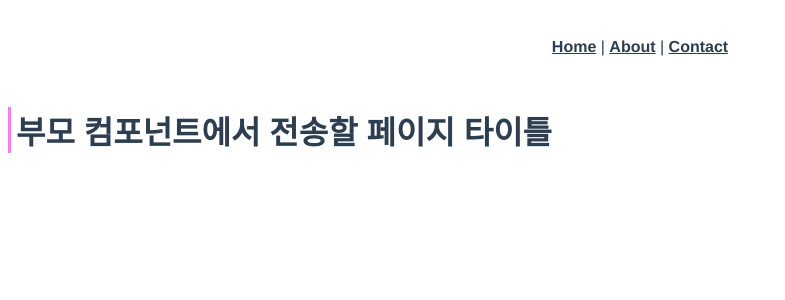
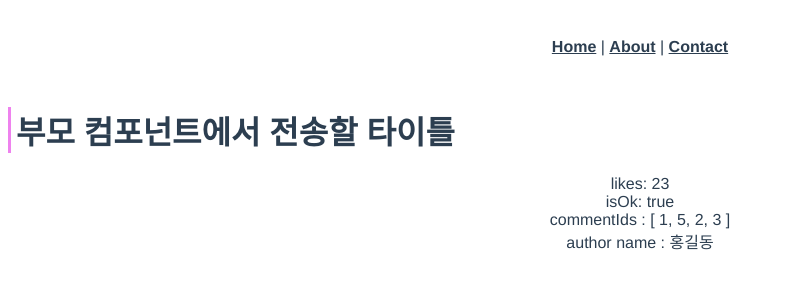
Before and after one commit to manyyeon/study_vue, a Vue app: page /dataBindingExample in a window 1280 px wide. Shown: the top 300 px of the page, without its empty margins (0-785 px from the left). Built offline with nearby package versions, Linux system fonts and the light colour scheme; what vue-sweetalert2 would draw is missing.

Commit message:
부모 컴포넌트에서 자식 컴포넌트로 데이터 전달

```diff
--- /dev/null
+++ b/src/views/ChildComponent.vue
@@ -0,0 +1,42 @@
+<template>
+  <div>
+    <div>likes: {{ likes }}</div>
+    <div>isOk: {{ isOk }}</div>
+    <div>commentIds : {{ commentIds }}</div>
+    <div>author name : {{ author.name }}</div>
+  </div>
+</template>
+
+<script>
+export default {
+  components: {},
+  data() {
+    return {
+      sampleData: "",
+    };
+  },
+  props: {
+    likes: {
+      type: Number,
+      default: 0,
+    },
+    isOk: {
+      type: Boolean,
+      default: false,
+    },
+    commentIds: {
+      type: Array,
+    },
+    author: {
+      type: Object,
+    },
+  },
+  setup() {},
+  created() {},
+  mounted() {},
+  unmounted() {},
+  methods: {},
+};
+</script>
+
+<style scoped></style>
--- a/src/views/DataBindingExample.vue
+++ b/src/views/DataBindingExample.vue
@@ -1,17 +1,29 @@
 <template>
   <div>
-    <PageTitle title="부모 컴포넌트에서 전송할 페이지 타이틀" />
+    <page-title :title="title" />
+    <ChildComponent
+      :likes="23"
+      :isOk="true"
+      :commentIds="commentIds"
+      :author="author"
+    />
   </div>
 </template>
 
 <script>
 import PageTitle from "../components/PageTitle.vue";
+import ChildComponent from "./ChildComponent.vue";
 
 export default {
-  components: { PageTitle },
+  components: { "page-title": PageTitle, ChildComponent },
   data() {
     return {
-      sampleData: "",
+      title: "부모 컴포넌트에서 전송할 타이틀",
+      commentIds: [1, 5, 2, 3],
+      author: {
+        name: "홍길동",
+        company: "회사",
+      },
     };
   },
   setup() {},
```
